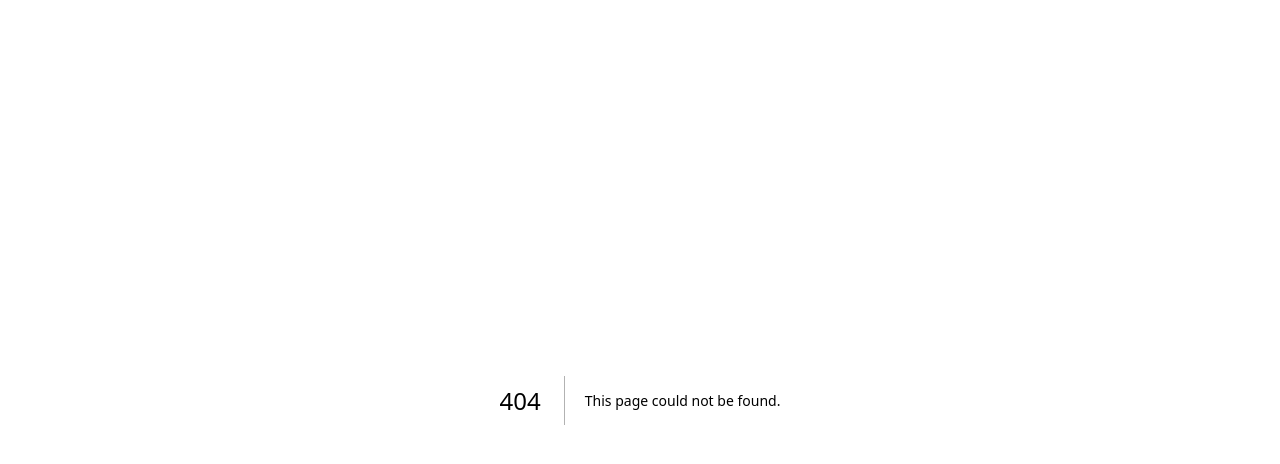
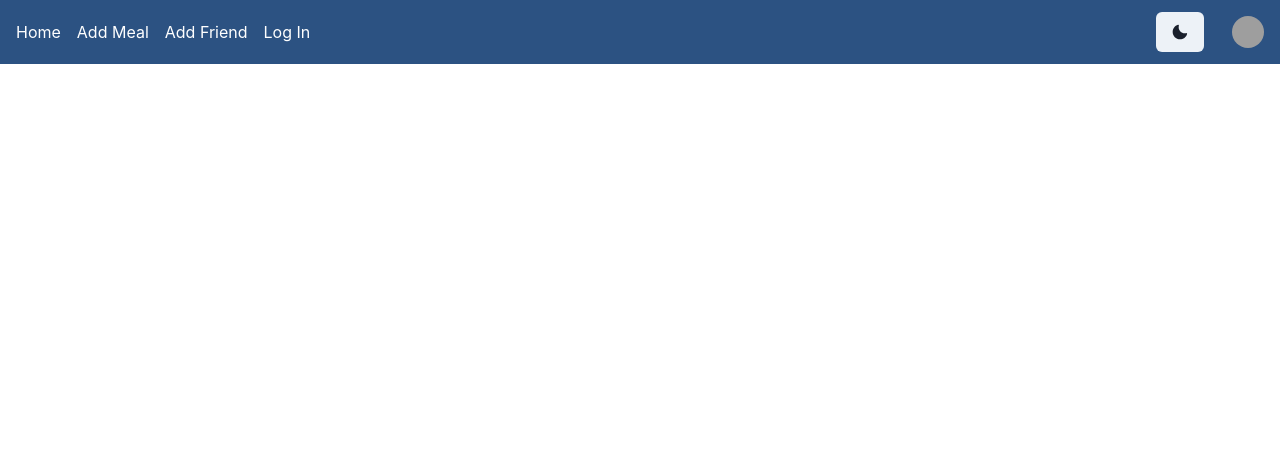
Before and after one commit to MaksymKalinchyk/Frava, a Next.js app in the folder frontend/: page /add-friend in a window 1280 px wide. Before the commit this address had no page. Shown: the top 464 px of the page. Built offline with nearby package versions, Linux system fonts and the light colour scheme; grey boxes are pictures that could not be loaded.

Commit message:
add add-friend page

```diff
--- a/frontend/src/components/navbar.tsx
+++ b/frontend/src/components/navbar.tsx
@@ -42,9 +42,14 @@ export default function NavBar() {
       <Box bg={useColorModeValue("blue.700", "gray.900")} px={4}>
         <Flex h={16} alignItems={"center"} justifyContent={"space-between"}>
           <div className="flex flex-row space-x-4">
-            <Box color={"white"}>Logo</Box>
+            <Box color={"white"}>
+              <Link href="/">Home</Link>
+            </Box>
             <Box color={"white"}>
               <Link href="/add-meal">Add Meal</Link>
+            </Box>
+            <Box color={"white"}>
+              <Link href="/add-friend">Add Friend</Link>
             </Box>
             <Box color={"white"}>
               <Link href="/authentication">Log In</Link>
--- /dev/null
+++ b/frontend/src/pages/add-friend.tsx
@@ -0,0 +1,16 @@
+import Image from "next/image";
+import { Inter } from "next/font/google";
+import Layout from "@/components/layout";
+import { useState, useEffect } from "react";
+import { getAllMeals } from "@/services/mealService";
+import { Container } from "@chakra-ui/react";
+
+const inter = Inter({ subsets: ["latin"] });
+
+export default function AddFriend() {
+  return (
+    <Layout>
+      <Container mt={"5vh"}></Container>
+    </Layout>
+  );
+}
```
